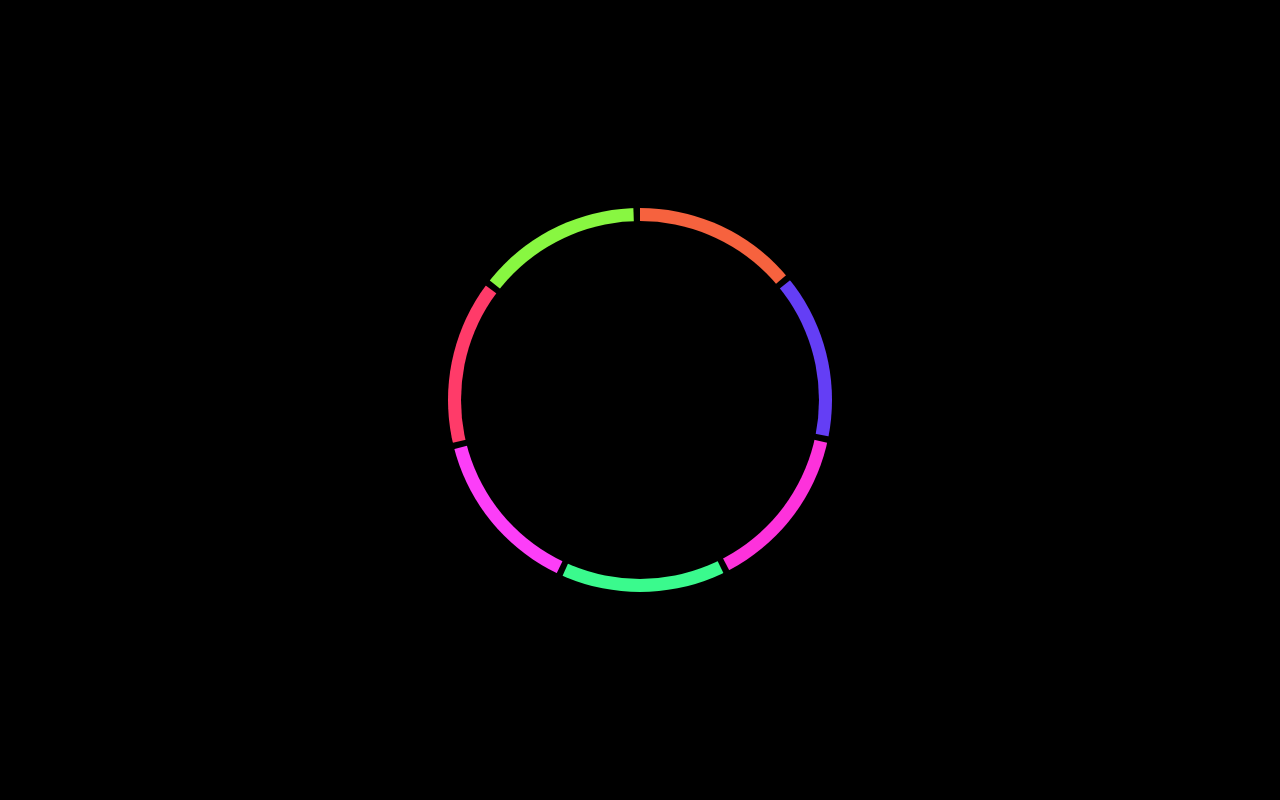
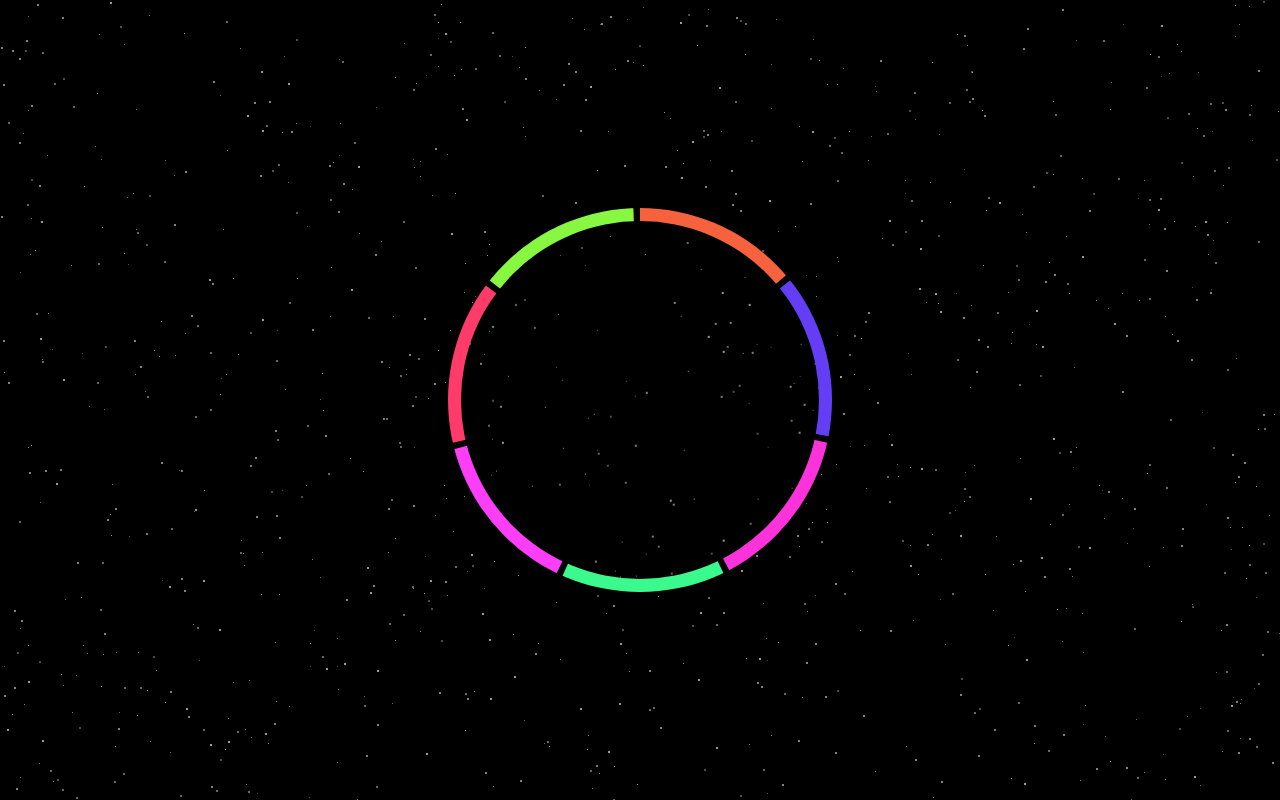
Before and after one commit to Zain887/MediaPlayer, a plain HTML site: page index.html in a window 1280 px wide. Drawn offline with Linux system fonts and the light colour scheme.

Commit message:
add image on back

```diff
--- a/index.css
+++ b/index.css
@@ -25,6 +25,7 @@ body {
     position: fixed;
     align-items: center;
     justify-content: center;
+    background-image: url('Stars.svg');
 }
 
 .mainCircleWrraper {
@@ -41,6 +42,7 @@ body {
     position: absolute;
     border-radius: 100%;
     background-color: black;
+    background-image: url('Stars.svg');
 }
 
 .sliceWrraper {
```
Also changed, not shown: Stars.svg (added).
